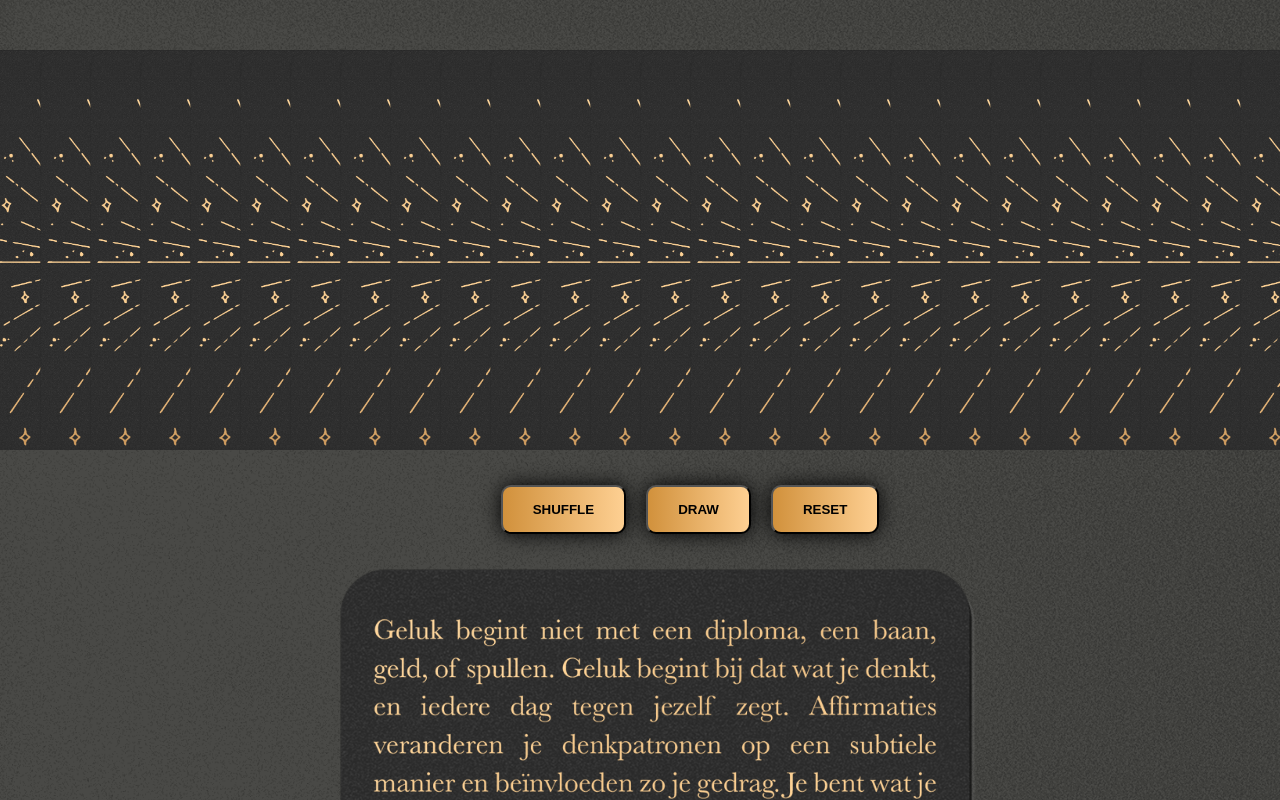
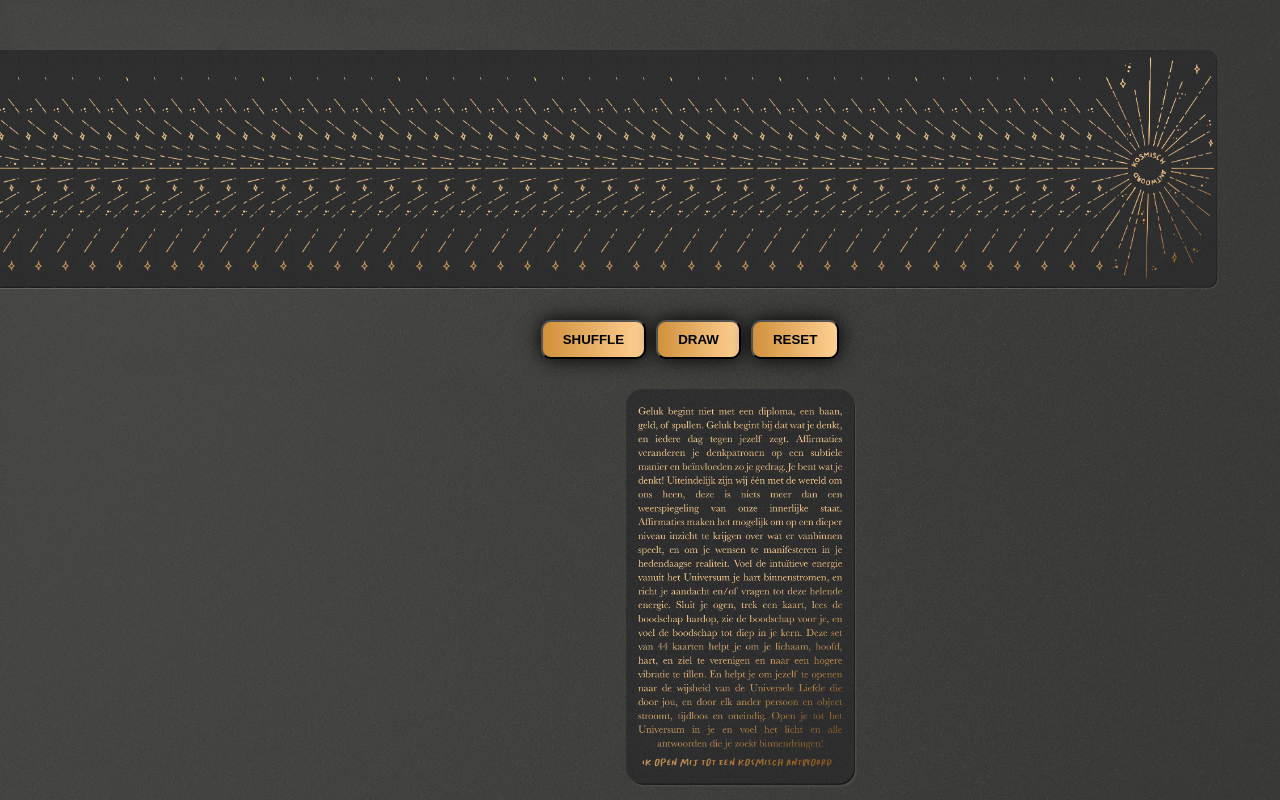
Before and after one commit to mattiasbonte/affirmation-deck, a React (Create React App) app: page / in a window 1280 px wide. Shown: the top 800 px of the page. Built offline with nearby package versions, Linux system fonts and the light colour scheme.

Commit message:
Adjust UI

```diff
--- a/src/App.css
+++ b/src/App.css
@@ -6,50 +6,88 @@
   overflow-x: hidden;
   overflow-y: scroll;
   width: 100%;
+  padding: 50px 0px;
+}
 
-  padding: 50px;
+@media (min-width: 750px) {
+  .App {
+    padding: 50px;
+  }
+}
+
+.deck-container {
+  display: flex;
+  justify-content: center;
+  margin-left: 100px;
+  height: 30vh;
+  align-items: center;
+  align-content: center;
+  flex-wrap: nowrap;
+}
+
+@media (min-width: 750px) {
+  .deck-container {
+    justify-content: space-between;
+  }
+}
+
+.card-picked {
+  display: flex;
+  justify-content: center;
+  align-items: center;
+  align-content: center;
+  flex-wrap: nowrap;
+  margin-left: 50vw;
 }
 
 .card-container {
-  height: 400px;
+  height: 30vh;
   width: 250px;
-  background-size: cover;
+  background-size: contain;
+  background-repeat: no-repeat;
   position: relative;
   border-radius: 10px;
-  margin-left: -200px;
+  margin-left: -240px;
 }
 
 .single-card-container {
   max-width: 80vw;
-  background-size: cover;
+  background-size: contain;
   position: relative;
   border-radius: 10px;
-  margin-left: -100vw;
 
   display: flex;
   flex-direction: row;
   flex-wrap: nowrap;
   align-content: center;
-  justify-content: center;
   align-items: center;
+  justify-content: flex-end;
+}
+
+@media (min-width: 750px) {
+  .single-card-container {
+    justify-content: flex-start;
+  }
 }
 
 .width {
-  max-width: 80vw;
+  max-width: 75vw;
+  max-height: 50vh;
+  margin-left: -75vw;
 }
 
 @media (min-width: 750px) {
   .width {
-    max-width: 50vw;
-    margin-left: 28vw;
+    max-width: 30vw;
+    margin-left: -30vw;
   }
 }
 
 .button {
   display: inline-block;
-  padding: 15px 30px;
+  padding: 10px 20px;
   border-radius: 10px;
-  margin: 10px;
+  margin: 5px;
   background-image: linear-gradient(
     to right,
     #d1913c 0%,
@@ -68,8 +106,19 @@
 }
 
 .button:hover {
-  background-position: right center; /* change the direction of the change here */
+  background-position: right center;
   color: #000;
   text-decoration: none;
   font-weight: 800;
 }
+
+.buttons {
+  display: flex;
+  flex-direction: row;
+  flex-wrap: nowrap;
+  align-content: center;
+  justify-content: center;
+  align-items: center;
+  margin: 25px 10px;
+  text-align: center;
+}
--- a/src/App.js
+++ b/src/App.js
@@ -50,15 +50,7 @@
 
   return (
     <div className='App'>
-      <div
-        style={{
-          display: 'flex',
-          justifyContent: 'center',
-          padding: '40px auto 0px 0px',
-          marginLeft: '200px',
-          height: '400px',
-        }}
-      >
+      <div className='deck-container'>
         {cardsArray &&
           cardsArray.map((card, index) => {
             return (
@@ -74,14 +66,7 @@
         resetCards={resetCards}
         deckArray={deckArray}
       />
-      <div
-        style={{
-          display: 'flex',
-          justifyContent: 'center',
-          padding: '40px auto 0px 0px',
-          marginLeft: '400px',
-        }}
-      >
+      <div className='card-picked'>
         {cardPicked &&
           cardPicked.map((card, index) => {
             return (
--- a/src/components/ActionButtons.jsx
+++ b/src/components/ActionButtons.jsx
@@ -3,7 +3,7 @@
 
 const ActionButtons = (props) => {
   return (
-    <div style={{ margin: '25px auto', textAlign: 'center' }}>
+    <div className='buttons'>
       <button
         className='button'
         onClick={() => props.shuffleCards(props.deckArray)}
--- a/src/components/Card.jsx
+++ b/src/components/Card.jsx
@@ -9,9 +9,7 @@
   if (front === true) {
     return (
       <div className={singleCard ? `single-card-container` : `card-container`}>
-        <div className='width'>
-          <img src={image} alt='card' className='width' />
-        </div>
+        <img src={image} alt='card' className='width' />
       </div>
     );
   } else {
```
